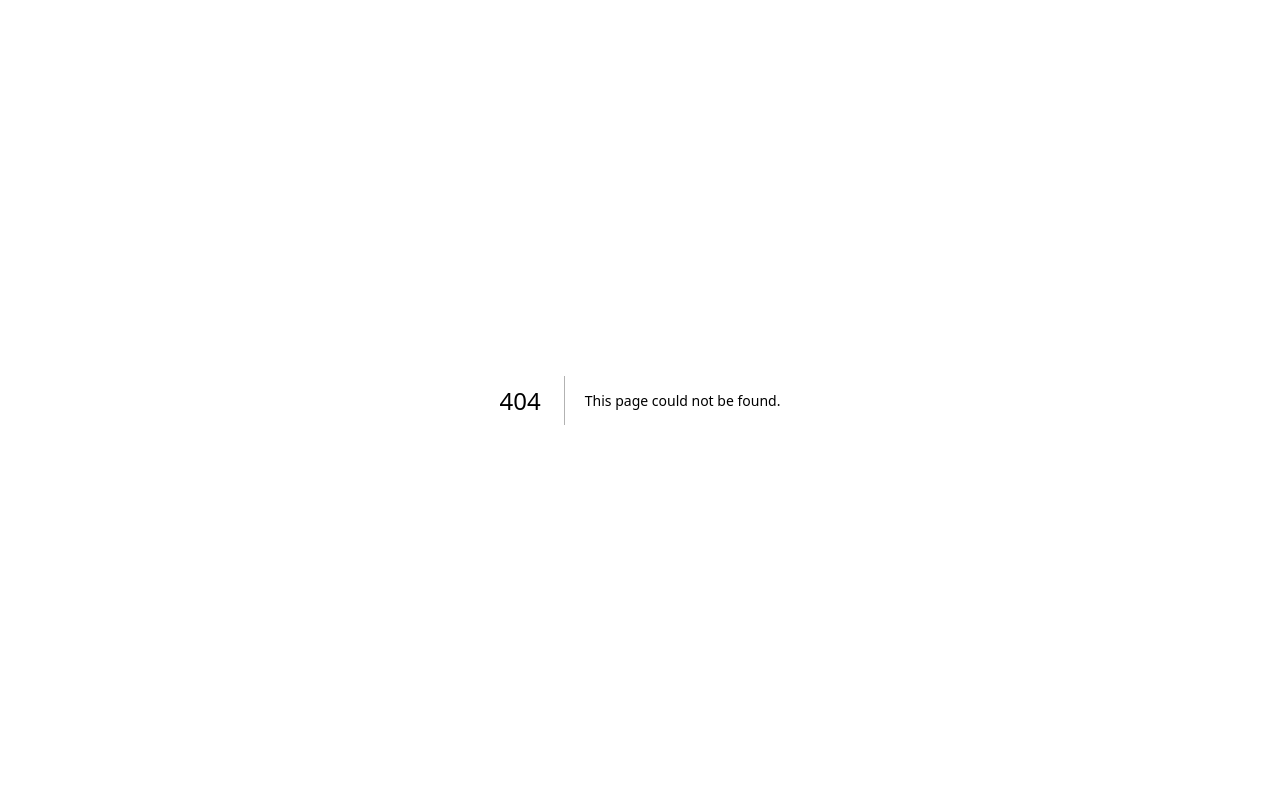
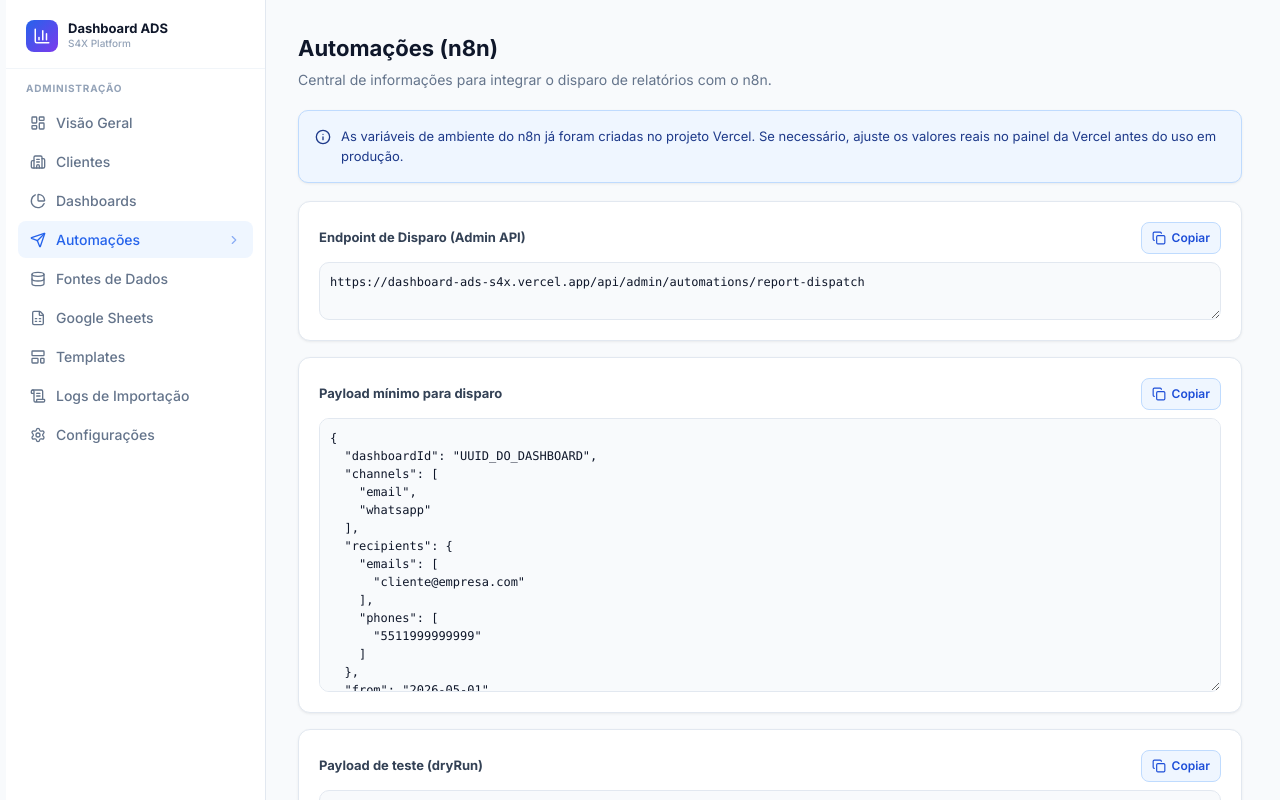
Before and after one commit to studio4x/dashboard-ads-s4x, a Next.js app: page /admin/automations in a window 1280 px wide. Before the commit this address had no page. Shown: the top 800 px of the page. Built offline with nearby package versions, Linux system fonts and the light colour scheme.

Commit message:
Add admin automations page with n8n integration copy blocks

```diff
--- /dev/null
+++ b/src/app/admin/automations/page.tsx
@@ -0,0 +1,209 @@
+"use client";
+
+import { useMemo, useState } from "react";
+import { Copy, CheckCircle2, Info } from "lucide-react";
+
+const APP_BASE_URL = "https://dashboard-ads-s4x.vercel.app";
+const DISPATCH_ENDPOINT = `${APP_BASE_URL}/api/admin/automations/report-dispatch`;
+
+function CopyBlock({
+  title,
+  value,
+  rows = 3,
+}: {
+  title: string;
+  value: string;
+  rows?: number;
+}) {
+  const [copied, setCopied] = useState(false);
+
+  const copy = async () => {
+    try {
+      await navigator.clipboard.writeText(value);
+      setCopied(true);
+      setTimeout(() => setCopied(false), 1500);
+    } catch {
+      alert("Não foi possível copiar automaticamente.");
+    }
+  };
+
+  return (
+    <div style={{ display: "flex", flexDirection: "column", gap: 8 }}>
+      <div style={{ display: "flex", justifyContent: "space-between", alignItems: "center", gap: 8 }}>
+        <p style={{ fontSize: 13, fontWeight: 700, color: "#334155" }}>{title}</p>
+        <button
+          type="button"
+          onClick={copy}
+          style={{
+            display: "inline-flex",
+            alignItems: "center",
+            gap: 6,
+            fontSize: 12,
+            fontWeight: 600,
+            color: copied ? "#16A34A" : "#1D4ED8",
+            border: copied ? "1px solid #BBF7D0" : "1px solid #BFDBFE",
+            background: copied ? "#F0FDF4" : "#EFF6FF",
+            borderRadius: 8,
+            padding: "6px 10px",
+            cursor: "pointer",
+          }}
+        >
+          {copied ? <CheckCircle2 size={14} /> : <Copy size={14} />}
+          {copied ? "Copiado" : "Copiar"}
+        </button>
+      </div>
+      <textarea
+        readOnly
+        rows={rows}
+        value={value}
+        style={{
+          width: "100%",
+          border: "1px solid #E2E8F0",
+          borderRadius: 10,
+          background: "#F8FAFC",
+          color: "#0F172A",
+          fontSize: 12,
+          fontFamily: "ui-monospace, SFMono-Regular, Menlo, monospace",
+          padding: 10,
+          resize: "vertical",
+        }}
+      />
+    </div>
+  );
+}
+
+export default function AdminAutomationsPage() {
+  const samplePayload = useMemo(
+    () =>
+      JSON.stringify(
+        {
+          dashboardId: "UUID_DO_DASHBOARD",
+          channels: ["email", "whatsapp"],
+          recipients: {
+            emails: ["cliente@empresa.com"],
+            phones: ["5511999999999"],
+          },
+          from: "2026-05-01",
+          to: "2026-05-31",
+        },
+        null,
+        2
+      ),
+    []
+  );
+
+  const dryRunPayload = useMemo(
+    () =>
+      JSON.stringify(
+        {
+          dashboardId: "UUID_DO_DASHBOARD",
+          dryRun: true,
+        },
+        null,
+        2
+      ),
+    []
+  );
+
+  const webhookHeaders = useMemo(
+    () =>
+      JSON.stringify(
+        {
+          "X-S4X-Event": "dashboard_report_dispatch",
+          "X-S4X-Dashboard-Id": "uuid-do-dashboard",
+          Authorization: "Bearer <N8N_REPORT_DISPATCH_WEBHOOK_TOKEN> (se configurado)",
+          "X-S4X-Signature": "<hmac_sha256_hex> (se N8N_REPORT_DISPATCH_WEBHOOK_SECRET configurado)",
+        },
+        null,
+        2
+      ),
+    []
+  );
+
+  const curlExample = useMemo(
+    () => `curl -X POST "${DISPATCH_ENDPOINT}" \\
+  -H "Content-Type: application/json" \\
+  -H "Cookie: <sessao_admin>" \\
+  -d '{
+    "dashboardId": "UUID_DO_DASHBOARD",
+    "channels": ["email","whatsapp"],
+    "recipients": {
+      "emails": ["cliente@empresa.com"],
+      "phones": ["5511999999999"]
+    },
+    "from": "2026-05-01",
+    "to": "2026-05-31"
+  }'`,
+    []
+  );
+
+  const n8nChecklist = useMemo(
+    () =>
+      [
+        "Crie um workflow com nó Webhook (POST).",
+        "Copie a URL do Webhook e configure na variável N8N_REPORT_DISPATCH_WEBHOOK_URL no Vercel.",
+        "Se usar token, valide o header Authorization no n8n.",
+        "Se usar assinatura, valide o header X-S4X-Signature (HMAC SHA-256).",
+        "Após o Webhook, use IA para gerar o texto com base em report.summary e report.insights.",
+        "Envie por e-mail e WhatsApp no fim do fluxo.",
+      ].join("\n"),
+    []
+  );
+
+  return (
+    <div style={{ padding: 32, maxWidth: 1080 }}>
+      <div style={{ marginBottom: 20 }}>
+        <h1 style={{ fontSize: 22, fontWeight: 700, color: "#0F172A" }}>Automações (n8n)</h1>
+        <p style={{ fontSize: 14, color: "#64748B", marginTop: 4 }}>
+          Central de informações para integrar o disparo de relatórios com o n8n.
+        </p>
+      </div>
+
+      <div
+        className="card"
+        style={{
+          padding: 16,
+          border: "1px solid #BFDBFE",
+          background: "#EFF6FF",
+          color: "#1E3A8A",
+          borderRadius: 10,
+          display: "flex",
+          alignItems: "flex-start",
+          gap: 10,
+          marginBottom: 18,
+        }}
+      >
+        <Info size={16} style={{ marginTop: 2, flexShrink: 0 }} />
+        <div style={{ fontSize: 13, lineHeight: 1.5 }}>
+          As variáveis de ambiente do n8n já foram criadas no projeto Vercel. Se necessário, ajuste os valores reais no painel da Vercel antes do uso em produção.
+        </div>
+      </div>
+
+      <div style={{ display: "grid", gridTemplateColumns: "1fr", gap: 16 }}>
+        <div className="card" style={{ padding: 20 }}>
+          <CopyBlock title="Endpoint de Disparo (Admin API)" value={DISPATCH_ENDPOINT} rows={2} />
+        </div>
+
+        <div className="card" style={{ padding: 20 }}>
+          <CopyBlock title="Payload mínimo para disparo" value={samplePayload} rows={14} />
+        </div>
+
+        <div className="card" style={{ padding: 20 }}>
+          <CopyBlock title="Payload de teste (dryRun)" value={dryRunPayload} rows={7} />
+        </div>
+
+        <div className="card" style={{ padding: 20 }}>
+          <CopyBlock title="Headers enviados da plataforma para o webhook n8n" value={webhookHeaders} rows={10} />
+        </div>
+
+        <div className="card" style={{ padding: 20 }}>
+          <CopyBlock title="Exemplo cURL de chamada manual" value={curlExample} rows={12} />
+        </div>
+
+        <div className="card" style={{ padding: 20 }}>
+          <CopyBlock title="Checklist de configuração no n8n" value={n8nChecklist} rows={10} />
+        </div>
+      </div>
+    </div>
+  );
+}
--- a/src/components/admin/AdminSidebar.tsx
+++ b/src/components/admin/AdminSidebar.tsx
@@ -5,7 +5,7 @@ import { usePathname } from "next/navigation";
 import {
   LayoutDashboard, Building2, PieChart, Database,
   FileSpreadsheet, LayoutTemplate, ScrollText, Settings,
-  ChevronRight, BarChart3, X,
+  ChevronRight, BarChart3, X, Send,
 } from "lucide-react";
 import { cn } from "@/lib/utils";
 import { APP_NAME } from "@/lib/constants";
@@ -13,13 +13,14 @@ import { logout } from "@/app/login/actions";
 
 const iconMap: Record<string, React.ElementType> = {
   LayoutDashboard, Building2, PieChart, Database,
-  FileSpreadsheet, LayoutTemplate, ScrollText, Settings,
+  FileSpreadsheet, LayoutTemplate, ScrollText, Settings, Send,
 };
 
 const navItems = [
   { href: "/admin", label: "Visão Geral", icon: "LayoutDashboard", exact: true },
   { href: "/admin/clients", label: "Clientes", icon: "Building2" },
   { href: "/admin/dashboards", label: "Dashboards", icon: "PieChart" },
+  { href: "/admin/automations", label: "Automações", icon: "Send" },
   { href: "/admin/data-sources", label: "Fontes de Dados", icon: "Database" },
   { href: "/admin/google-sheets", label: "Google Sheets", icon: "FileSpreadsheet" },
   { href: "/admin/templates", label: "Templates", icon: "LayoutTemplate" },
--- a/src/lib/constants.ts
+++ b/src/lib/constants.ts
@@ -186,6 +186,7 @@ export const ADMIN_NAV = [
   { href: "/admin", label: "Visão Geral", icon: "LayoutDashboard", exact: true },
   { href: "/admin/clients", label: "Clientes", icon: "Building2" },
   { href: "/admin/dashboards", label: "Dashboards", icon: "PieChart" },
+  { href: "/admin/automations", label: "Automações", icon: "Send" },
   { href: "/admin/data-sources", label: "Fontes de Dados", icon: "Database" },
   { href: "/admin/google-sheets", label: "Google Sheets", icon: "FileSpreadsheet" },
   { href: "/admin/templates", label: "Templates", icon: "LayoutTemplate" },
```
